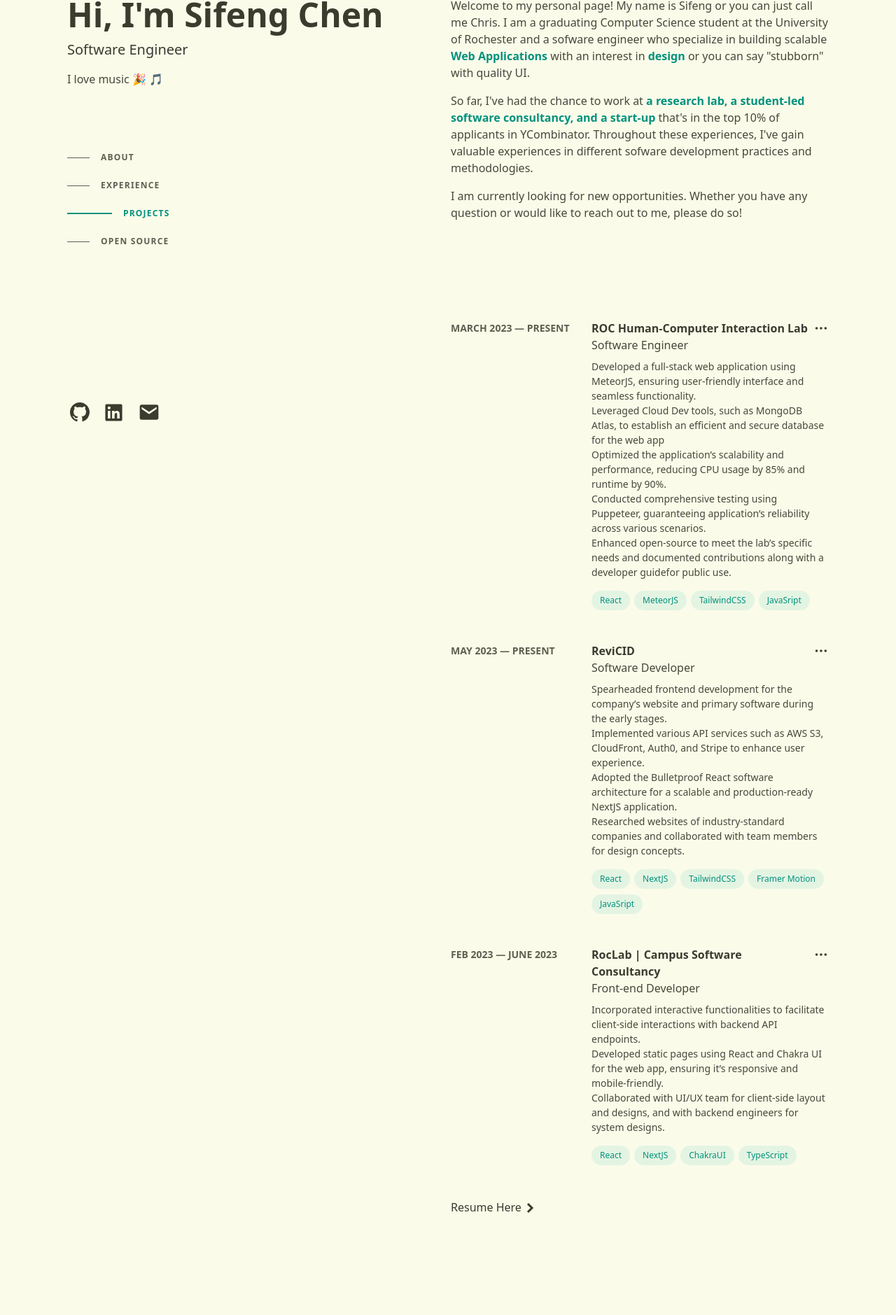
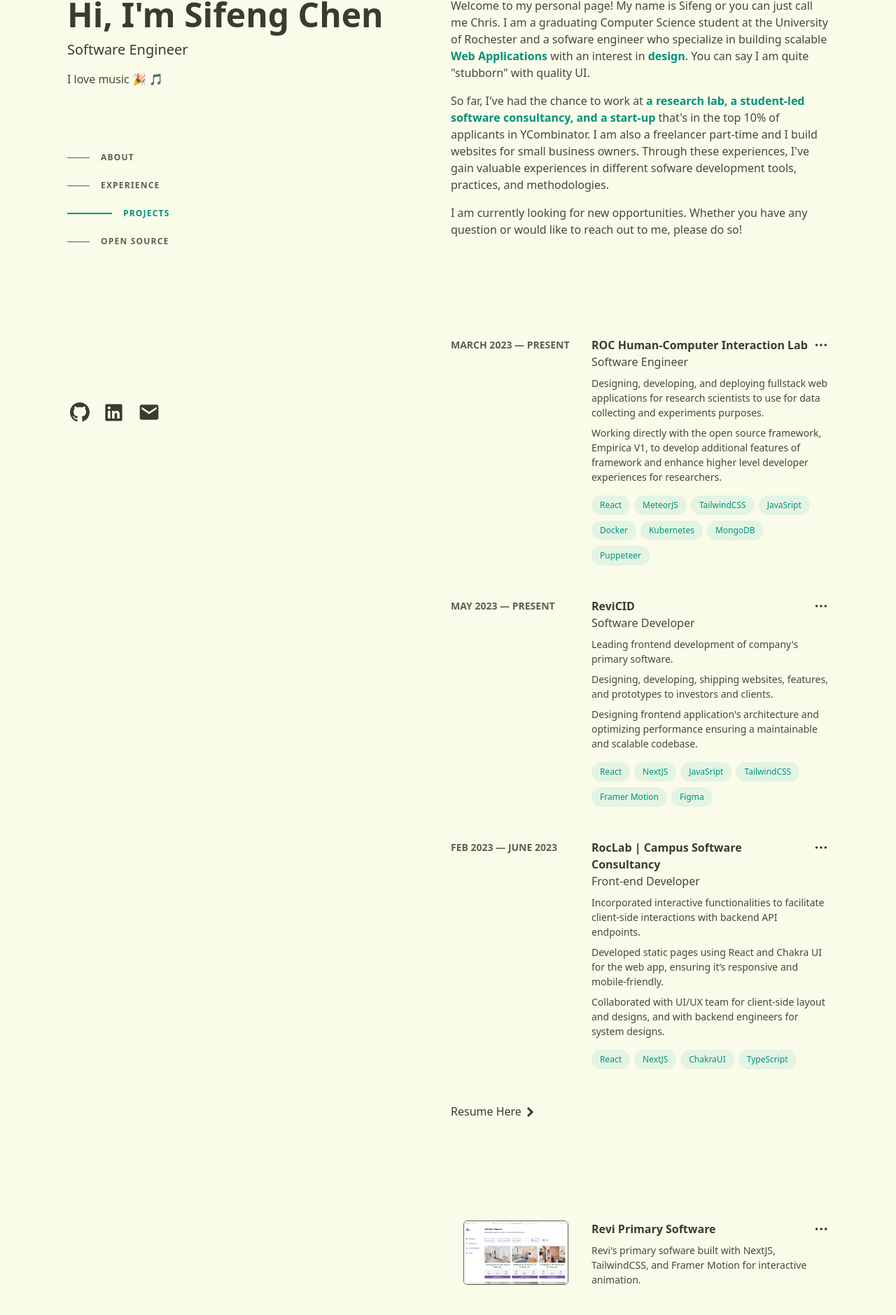
Before and after one commit to schen133/schen133.github.io, a Next.js app: page / in a window 1280 px wide. Shown: the part 99-1978 px from the top of the page at 70% size. Built offline with nearby package versions, Linux system fonts and the light colour scheme.

Commit message:
about and experience section updates

```diff
--- a/src/components/forRightSide/about.js
+++ b/src/components/forRightSide/about.js
@@ -43,8 +43,8 @@
               Web Applications
             </span>{" "}
             with an interest in{" "}
-            <span className="text-accent font-semibold"> design </span>or you
-            can say "stubborn" with quality UI.
+            <span className="text-accent font-semibold"> design</span>. You can
+            say I am quite "stubborn" with quality UI.
           </p>
         </TextReveal>
         <TextReveal2>
@@ -54,9 +54,10 @@
             <span className="text-accent font-semibold">
               a research lab, a student-led software consultancy, and a start-up
             </span>{" "}
-            that's in the top 10% of applicants in YCombinator. Throughout these
-            experiences, I've gain valuable experiences in different sofware
-            development practices and methodologies.
+            that's in the top 10% of applicants in YCombinator. I am also a
+            freelancer part-time and I build websites for small business owners.
+            Through these experiences, I've gain valuable experiences in
+            different sofware development tools, practices, and methodologies.
           </p>
         </TextReveal2>
         <TextReveal4>
--- a/src/components/forRightSide/experience.js
+++ b/src/components/forRightSide/experience.js
@@ -22,17 +22,27 @@
       company: "ROC Human-Computer Interaction Lab",
       role: "Software Engineer",
       bulletPoints: [
-        "Developed a full-stack web application using MeteorJS, ensuring user-friendly interface and seamless functionality.",
-        "Leveraged Cloud Dev tools, such as MongoDB Atlas, to establish an efficient and secure database for the web app",
-        "Optimized the application’s scalability and performance, reducing CPU usage by 85% and runtime by 90%.",
-        "Conducted comprehensive testing using Puppeteer, guaranteeing application’s reliability across various scenarios.",
-        "Enhanced open-source to meet the lab’s specific needs and documented contributions along with a developer guidefor public use.",
+        // "Developed a full-stack web application using MeteorJS, ensuring user-friendly interface and seamless functionality.",
+        // "Leveraged Cloud Dev tools, such as MongoDB Atlas, to establish an efficient and secure database for the web app",
+        // "Optimized the application’s scalability and performance, reducing CPU usage by 85% and runtime by 90%.",
+        // "Conducted comprehensive testing using Puppeteer, guaranteeing application’s reliability across various scenarios.",
+        "Designing, developing, and deploying fullstack web applications for research scientists to use for data collecting and experiments purposes.",
+        "Working directly with the open source framework, Empirica V1, to develop additional features of framework and enhance higher level developer experiences for researchers.",
       ],
       time: {
         from: "March 2023",
         to: "Present",
       },
-      skills: ["React", "MeteorJS", "TailwindCSS", "JavaSript"],
+      skills: [
+        "React",
+        "MeteorJS",
+        "TailwindCSS",
+        "JavaSript",
+        "Docker",
+        "Kubernetes",
+        "MongoDB",
+        "Puppeteer",
+      ],
       url: "https://roc-hci.com/",
       id: "HCI",
     },
@@ -40,16 +50,26 @@
       company: "ReviCID",
       role: "Software Developer",
       bulletPoints: [
-        "Spearheaded frontend development for the company’s website and primary software during the early stages.",
-        "Implemented various API services such as AWS S3, CloudFront, Auth0, and Stripe to enhance user experience.",
-        "Adopted the Bulletproof React software architecture for a scalable and production-ready NextJS application.",
-        "Researched websites of industry-standard companies and collaborated with team members for design concepts.",
+        // "Spearheaded frontend development for the company’s website and primary software during the early stages.",
+        // "Implemented various API services such as AWS S3, CloudFront, Auth0, and Stripe to enhance user experience.",
+        // "Adopted the Bulletproof React software architecture for a scalable and production-ready NextJS application.",
+        // "Researched websites of industry-standard companies and collaborated with team members for design concepts.",
+        "Leading frontend development of company's primary software.",
+        "Designing, developing, shipping websites, features, and prototypes to investors and clients.",
+        "Designing frontend application's architecture and optimizing performance ensuring a maintainable and scalable codebase.",
       ],
       time: {
         from: "May 2023",
         to: "Present",
       },
-      skills: ["React", "NextJS", "TailwindCSS", "Framer Motion", "JavaSript"],
+      skills: [
+        "React",
+        "NextJS",
+        "JavaSript",
+        "TailwindCSS",
+        "Framer Motion",
+        "Figma",
+      ],
       url: "https://revicid.com/",
       id: "REVI",
     },
@@ -85,8 +105,8 @@
       </div>
 
       <div id="experienceContainer" className="flex flex-col space-y-12">
-        {Experiences.map((Experience) => (
-          <ExperienceCard Experience={Experience} key={Experience.id} />
+        {Experiences.map((experience) => (
+          <ExperienceCard experience={experience} key={Experience.id} />
         ))}
       </div>
 
--- a/src/components/forRightSide/featureComponents/experienceCard.js
+++ b/src/components/forRightSide/featureComponents/experienceCard.js
@@ -1,7 +1,7 @@
 import TextReveal from "../animationComponents/TextReveal";
 import { TextReveal2, TextReveal3 } from "../animationComponents/TextReveal";
 
-const ExperienceCard = ({ Experience }) => {
+const ExperienceCard = ({ experience }) => {
   return (
     <div id="experienceCard" className="relative group border-">
       <div className="absolute border- md:group-hover:bg-[#C2C3B2] -inset-x-4 -inset-y-4 z-0 hidden rounded-md transition motion-reduce:transition-none lg:-inset-x-6 lg:-inset-y- md:block md:group-hover:shadow-accent md:group-hover:drop-shadow-lg opacity-[.12]">
@@ -16,7 +16,7 @@
         >
           <TextReveal>
             {" "}
-            {Experience.time.from} — {Experience.time.to}
+            {experience.time.from} — {experience.time.to}
           </TextReveal>
         </div>
         <div
@@ -26,7 +26,7 @@
           <div id="titleAndCompany" className="flex flex-col font-medium ">
             <a
               className="group/link flex flex-row"
-              href={Experience.url}
+              href={experience.url}
               target="_blank"
             >
               <span
@@ -35,7 +35,7 @@
               ></span>
               <div className="flex flex-row space-x-2 w-full border-">
                 <h1 className="font-bold text-darktext dark:text-ddarktext  group-hover:text-accent transition-color ease-in-out duration-200 border- w-full border-">
-                  <TextReveal> {Experience.company} </TextReveal>
+                  <TextReveal> {experience.company} </TextReveal>
                 </h1>
 
                 <svg
@@ -59,7 +59,7 @@
             <TextReveal>
               {" "}
               <h3 className="text-mediumtext dark:text-dmediumtext">
-                {Experience.role}{" "}
+                {experience.role}{" "}
               </h3>
             </TextReveal>
           </div>
@@ -69,16 +69,19 @@
             className="text-mediumtext dark:text-dmediumtext text-sm leading-normal mt-2 flex flex-col space-y-1"
           >
             <TextReveal2>
-              {Experience.bulletPoints.map((bp, index) => (
-                <p key={index}> {bp}</p>
+              {experience.bulletPoints.map((bp, index) => (
+                <p className="mb-2" key={index}>
+                  {" "}
+                  {bp}
+                </p>
               ))}
             </TextReveal2>
           </div>
 
-          <div id="skillTags" className="mt-2">
+          <div id="skillTags" className="mt-">
             <TextReveal3>
               <ul className="flex flex-wrap">
-                {Experience.skills.map((skill, index) => (
+                {experience.skills.map((skill, index) => (
                   <li className="mr-1.5 mt-2" key={index}>
                     <a class="flex items-center rounded-full bg-teal-500/10 px-3 py-1 text-xs font-medium leading-5 text-accent ">
                       {skill}
--- a/src/components/forRightSide/project.js
+++ b/src/components/forRightSide/project.js
@@ -20,16 +20,16 @@
 
   const ProjectList = [
     {
-      projectName: "Revi Software",
+      projectName: "Revi Primary Software",
       description:
-        "Revi's primary sofware built with NextJS, React, TailwindCSS, and Framer Motion. ",
+        "Revi's primary sofware built with NextJS, TailwindCSS, and Framer Motion for interactive animation. ",
       picture: "/img/ReviScreenShot.png",
       url: "https://revicid.com",
     },
     {
-      projectName: "Revi home page",
+      projectName: "Revi Home Page",
       description:
-        "A static landing page developed using React, styled using TailwindCSS, and animated using Framer Motion.",
+        "A static landing page designed with Figma and developed using React, styled using TailwindCSS, and animated using Framer Motion.",
       picture: "/img/revi_new_design.png",
       url: "https://www.revicid.com/industry/supplychain",
     },
```
